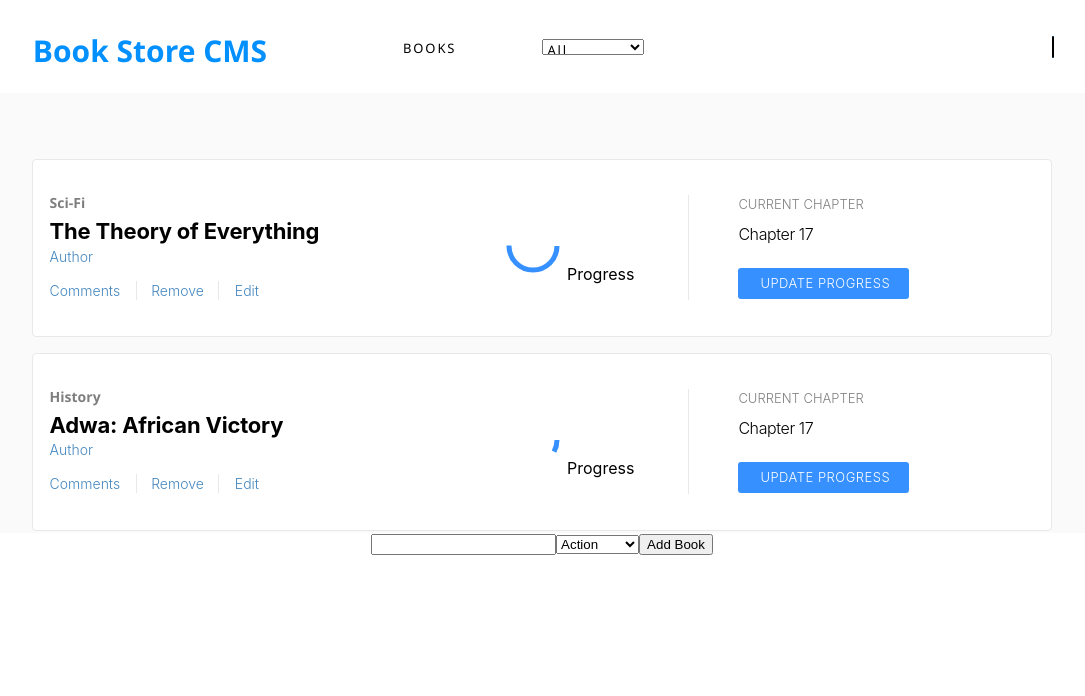
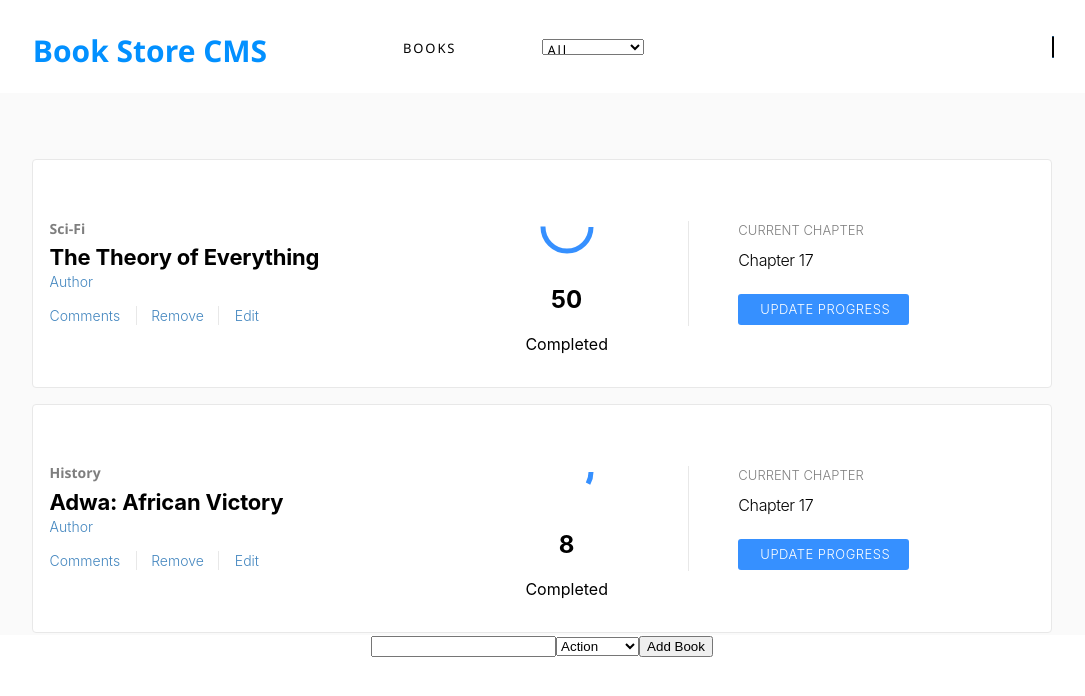
Before and after one commit to henatan99/book-store, a React (Create React App) app: page / in a window 1280 px wide. Shown: the top 696 px of the page, without its empty margins (98-1183 px from the left). Built offline with nearby package versions, Linux system fonts and the light colour scheme.

Commit message:
Add progressVal value with Math.random method for random progress ring generation

```diff
--- a/src/components/Book.js
+++ b/src/components/Book.js
@@ -2,7 +2,10 @@ import React from 'react';
 import PropTypes from 'prop-types';
 import ProgressRing from './ProgressRing';
 
-const Book = ({ book, handleRemoveBook }) => (
+const Book = ({ book, handleRemoveBook }) => {
+  const progressVal = Math.floor(Math.random() * 90);
+
+  return (
     <tr className="book">
       <td className="book-info">
         {/* <td className="book-id">{book.id}</td> */}
@@ -18,8 +21,9 @@ const Book = ({ book, handleRemoveBook }) => (
         </ul>
       </td>
       <td className="progress">
-      <ProgressRing stroke={5} progress={Math.floor(Math.random() * 90)} radius={34} />
-      Progress
+        <ProgressRing stroke={5} progress={progressVal} radius={34} />
+        <h2>{progressVal}</h2>
+        <span>Completed</span>
       </td>
       <td className="chapter">
         <span className="current">CURRENT CHAPTER</span>
@@ -29,6 +33,7 @@ const Book = ({ book, handleRemoveBook }) => (
 
     </tr>
   );
+}
 
 Book.propTypes = {
   book: PropTypes.objectOf(PropTypes.any).isRequired,
```
Lines whose indentation alone changed are shown as unchanged.
